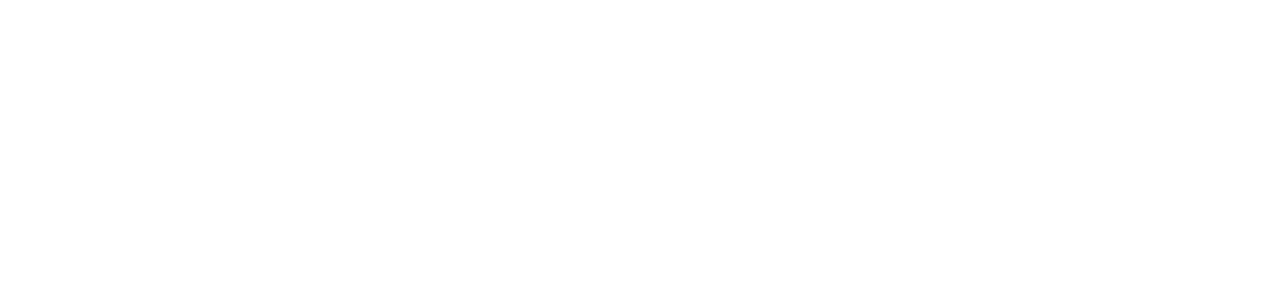
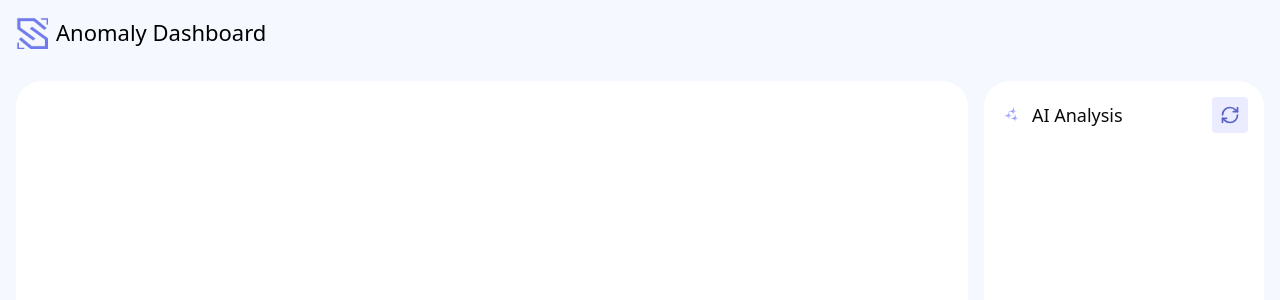
Before and after one commit to Team-Supervaisor/Anomaly-live-dashboard, a React (Vite) app: page /live-video in a window 1280 px wide. Before the commit this address had no page. Shown: the top 300 px of the page. Built offline with nearby package versions, Linux system fonts and the light colour scheme.

Commit message:
live-video page is created

```diff
--- a/src/App.jsx
+++ b/src/App.jsx
@@ -5,6 +5,7 @@
 import LoginModal from './components/LoginModal'
 import { useAppContext } from './context'
 import CameraRender from './components/CameraRender'
+import LiveVideo from './components/LiveVideo'
 function App() {
   const { isAuthenticated } = useAppContext();
 
@@ -16,6 +17,9 @@
       {/* <Route path="/app" element={
 
       } /> */}
+      <Route path="/live-video" element={
+       <LiveVideo />
+      } />
 
 
     </Routes>
--- /dev/null
+++ b/src/components/LiveVideo.jsx
@@ -0,0 +1,61 @@
+import React from 'react'
+
+import logo from '../assets/logo.png'
+import ai from '../assets/ai.png'
+import { RefreshCw } from 'lucide-react'
+import { Link } from 'react-router-dom'
+
+const LiveVideo = () => {
+    return (
+        <div className="flex flex-col bg-[#F5F9FF]">
+            <header className="flex justify-between items-center p-4 pb-2 ">
+                <Link to="/">
+                    <div className="flex items-center space-x-2 cursor-pointer">
+                        <div className="rounded">
+                            <img className="h-8 w-8" src={logo} alt="Logo" />
+                        </div>
+                        <h2 className="text-[22px] text-black font-medium">Anomaly Dashboard</h2>
+                    </div>
+                </Link>
+            </header>
+
+
+            <div className="flex flex-1 p-4 gap-4 overflow-hidden mt-2">
+                {/* Left Section */}
+                <div className="bg-white w-full rounded-[26px] p-4 min-h-[700px] flex flex-col">
+                    <div className='flex justify-between'>
+                        {/* hls videos */}
+                    </div>
+                </div>
+
+                {/* AI Analysis Card */}
+                <div className="bg-white rounded-[26px] p-4 w-[360px] max-h-[380px] flex flex-col">
+                    <div className="flex items-center justify-between mb-4">
+                        <div
+                            className="flex items-center cursor-pointer"
+                        // onClick={() => setShowAllAnamoly(true)}
+                        >
+                            <div className="w-6 h-6 rounded-full flex items-center justify-center mr-2">
+                                <img src={ai} alt="AI" className="w-4 h-4" />
+                            </div>
+                            <h2 className="font-medium text-lg">AI Analysis</h2>
+                            {/* {loader && (
+                  <Loader2 className="animate-spin text-indigo-500 w-4 h-4 ml-2" />
+                )} */}
+                        </div>
+                        <button
+                            // onClick={handleRefreshAi}
+                            className="p-2 bg-[#EBECFF] rounded hover:bg-[#DDE2FD] transition"
+                            title="Refresh AI analysis"
+                        >
+                            <RefreshCw className="w-5 h-5 text-[#5A62C8]" />
+                        </button>
+                    </div>
+                </div>
+            </div>
+
+        </div>
+    )
+}
+
+export default LiveVideo
```
Also changed, not shown: src/assets/ai.png (added).
